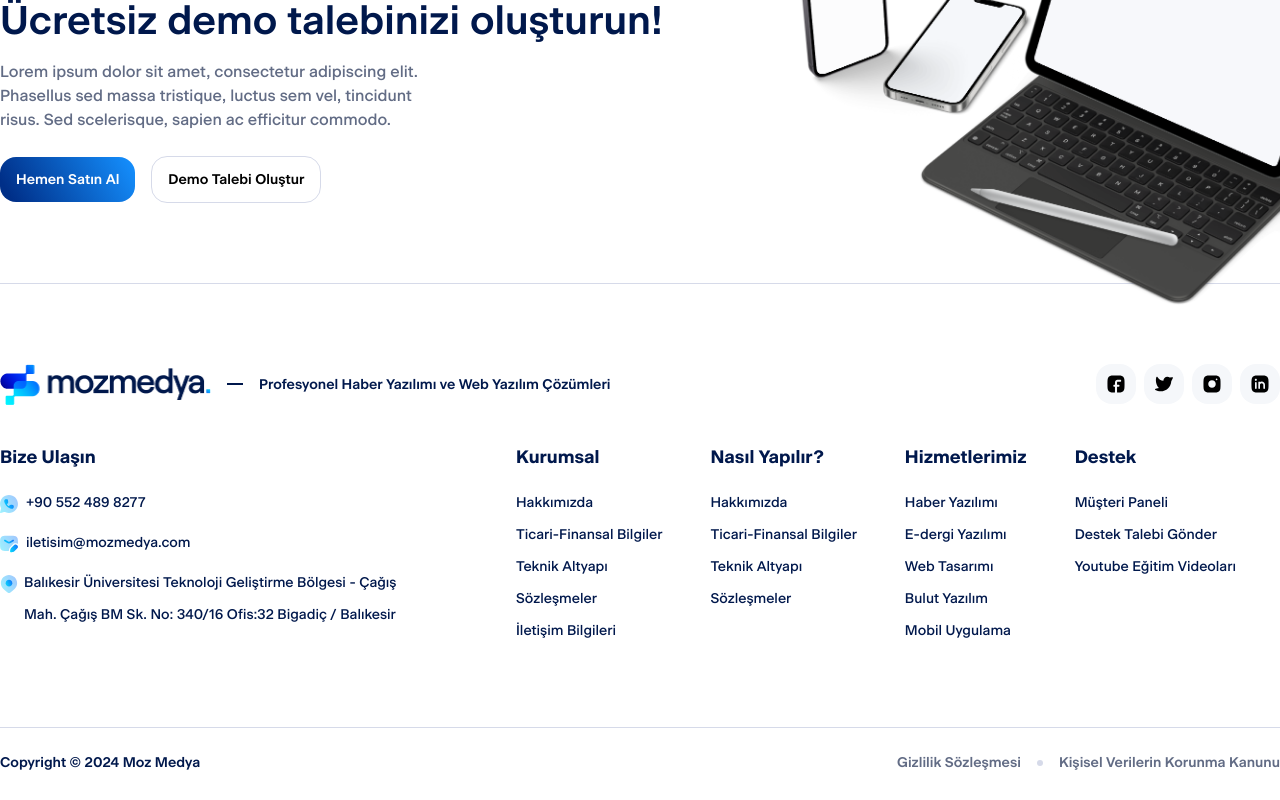
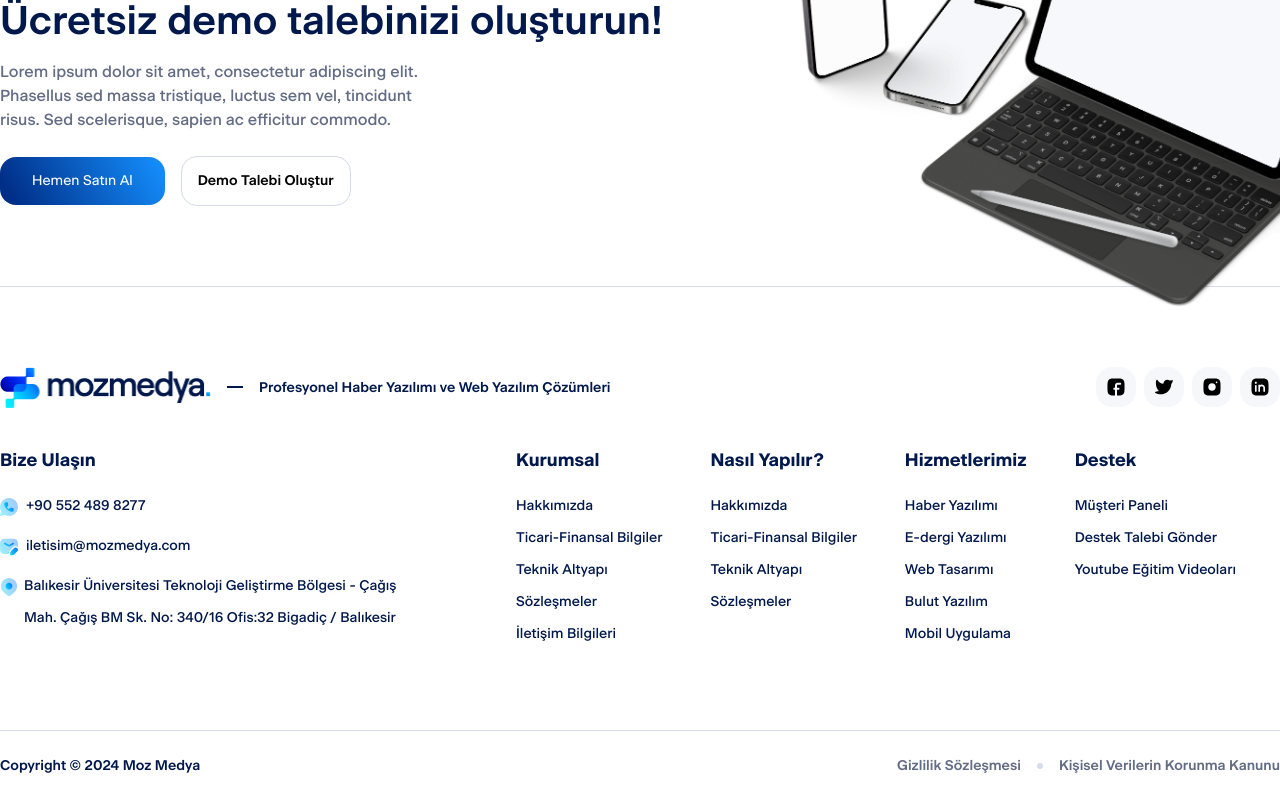
Before and after one commit to erayates/mozmedya, a Next.js app: page / in a window 1280 px wide. Shown: the part 5361-6161 px from the top of the page. Built offline with nearby package versions, Linux system fonts and the light colour scheme.

Commit message:
fix: Footer button styling issue fixed.

```diff
--- a/src/app/components/layout/footer/index.tsx
+++ b/src/app/components/layout/footer/index.tsx
@@ -27,10 +27,10 @@ const Footer: React.FC = () => {
               </div>
 
               <div className="space-x-4">
-                <button className="bg-buttonGradient text-xs text-white py-3 px-4 rounded-2xl font-semibold">
+                <button className="bg-buttonGradient text-xs text-white py-3 px-8 rounded-2xl font-normal leading-6">
                   Hemen Satın Al
                 </button>
-                <button className="bg-white text-xs py-3 px-4 font-semibold border border-ghost rounded-2xl">
+                <button className="bg-white text-xs py-3 px-4 font-semibold border border-ghost rounded-2xl leading-6">
                   Demo Talebi Oluştur
                 </button>
               </div>
```
